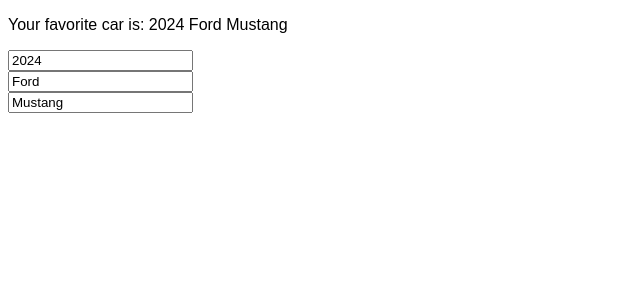
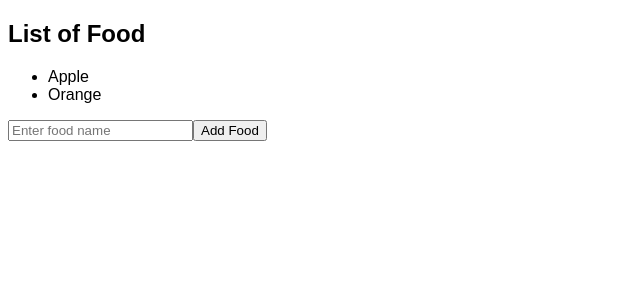
Before and after one commit to megumi-seki/react-full-course, a React (Vite) app: page / in a window 1280 px wide. Shown: the top 300 px of the page, without its empty margins (0-640 px from the left). Built offline with nearby package versions, Linux system fonts and the light colour scheme.

Commit message:
learn to update arrays in state

```diff
--- a/src/MyComponent.jsx
+++ b/src/MyComponent.jsx
@@ -3,31 +3,35 @@ import React, {useState} from "react";
 
 function MyComponent() {
 
-    const [car, setCar] = useState({year: 2024,
-                                    make: "Ford",
-                                    model: "Mustang"});
+    const [foods, setFoods] = useState(["Apple", "Orange"]);
 
-    function handleYearChage(event) {
-        setCar(c => ({...c, year: event.target.value}));
+    function handleAddFood() {
+
+        const newFood = document.getElementById("foodInput").value;
+        document.getElementById("foodInput").value = "";
+
+        setFoods(f => [...f, newFood]);
     }
 
-    function handleMakeChage(event) {
-        setCar(c => ({...c, make: event.target.value}))
-    }
+    function handleRemoveFood(index) {
 
-    function handleModelChage(event) {
-        setCar(c => ({...c, model: event.target.value}))
+        setFoods(foods.filter((_, i) => i !== index))
     }
 
     return(
         <div>
-            <p>Your favorite car is: {car.year} {car.make} {car.model}</p>
+            <h2>List of Food</h2>
+            <ul>
+                {foods.map((food, index) =>
+                    <li key={index} onClick={() => handleRemoveFood(index)}>
+                        {food}
+                    </li>)}
+            </ul>
+            <input type="text" id="foodInput" placeholder="Enter food name"/>
+            <button onClick={handleAddFood}>Add Food</button>
+        </div>
+    )
 
-            <input type="number" value={car.year} onChange={handleYearChage}/><br/>
-            <input type="text" value={car.make} onChange={handleMakeChage}/><br/>
-            <input type="text" value={car.model} onChange={handleModelChage}/><br/>
-        </div>
-    );
 }
 
 export default MyComponent
```
